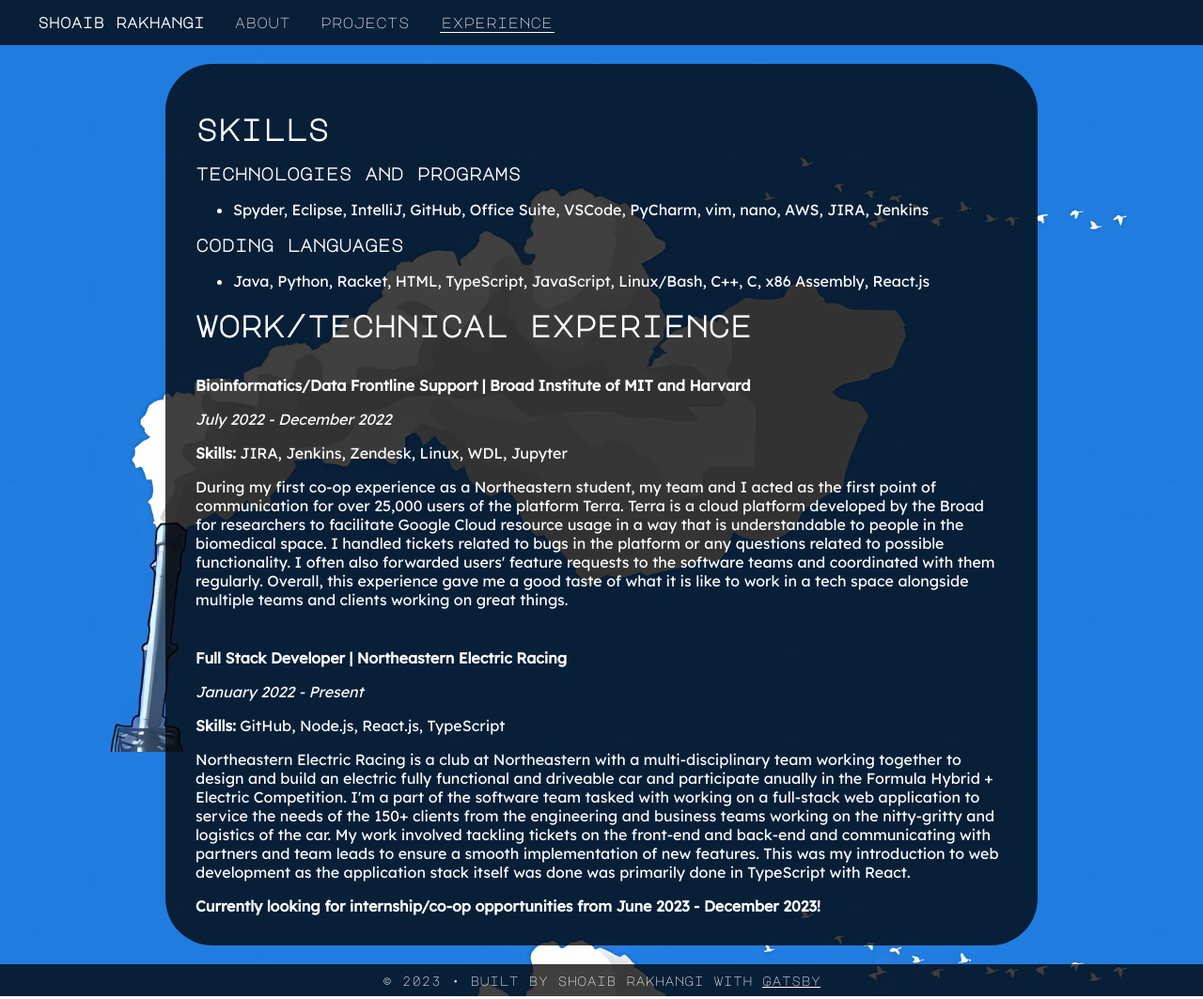
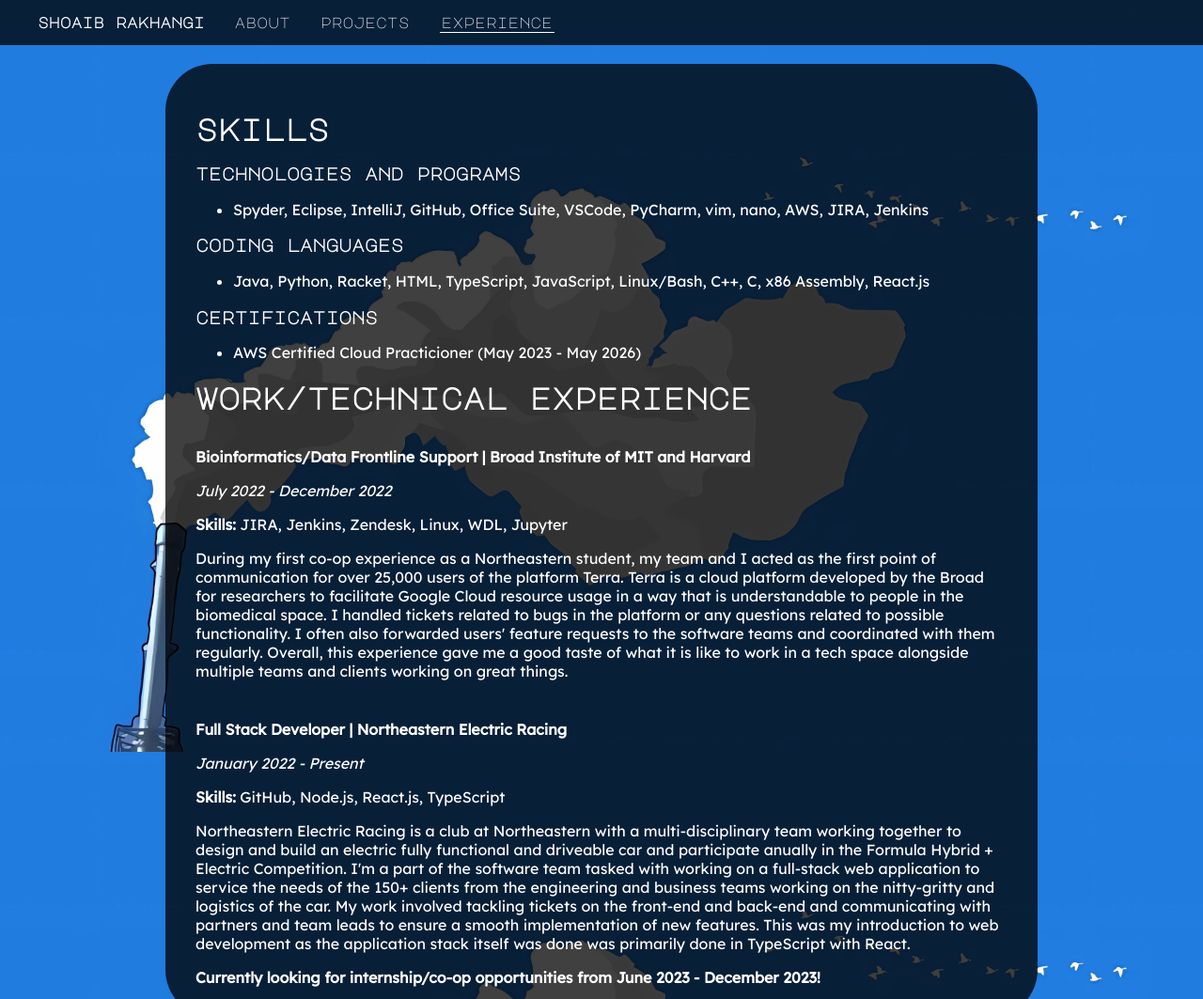
Before and after one commit to sho-r1024/srak-website, a Gatsby site: page /experience in a window 1280 px wide. Shown: the top 1063 px of the page at 94% size. Built offline with nearby package versions, Linux system fonts and the light colour scheme; Gatsby itself is replaced by a stand-in of ours.

Commit message:
Update experience.js

```diff
--- a/src/pages/experience.js
+++ b/src/pages/experience.js
@@ -39,6 +39,10 @@ const Experience = () => (
             <ul>
                 <li>Java, Python, Racket, HTML, TypeScript, JavaScript, Linux/Bash, C++, C, x86 Assembly, React.js</li>
             </ul>
+            <h3><b>certifications</b></h3>
+            <ul>
+                <li>AWS Certified Cloud Practicioner (May 2023 - May 2026)</li>
+            </ul>
             <h1>work/technical experience</h1>
             <div className={styles.experience_list}>
                 {
```
